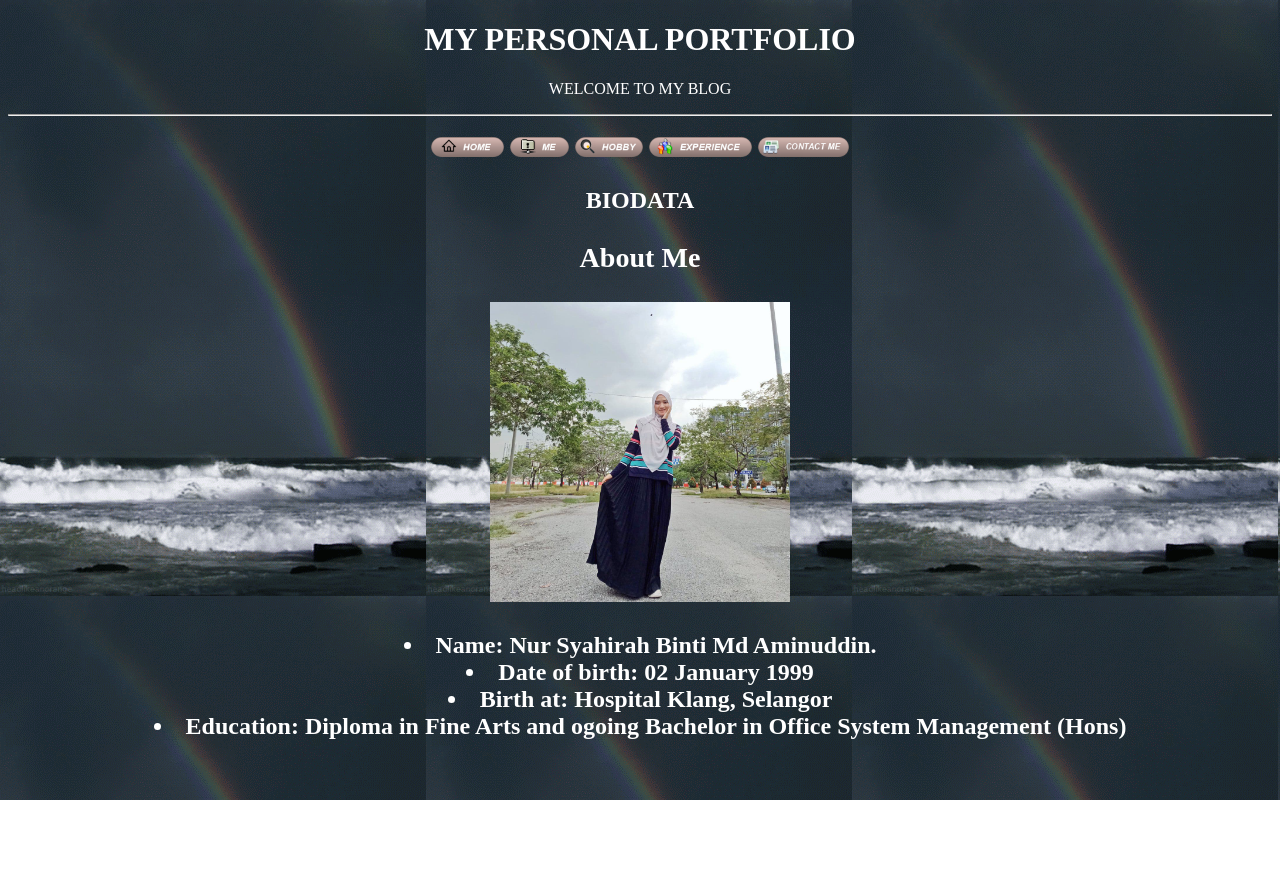
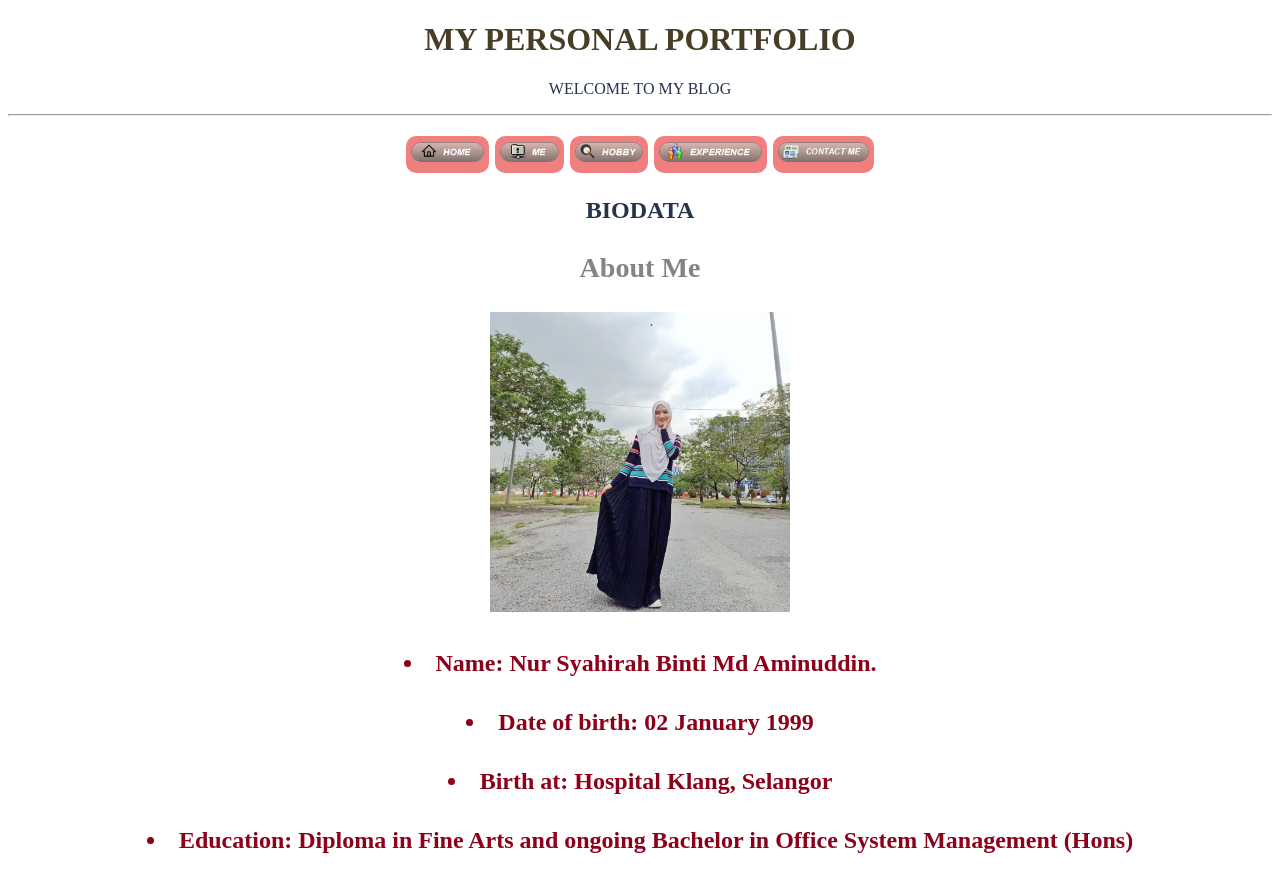
Before and after one commit to syahirahaminuddin/my.personal.portfolio, a plain HTML site: page me.html in a window 1280 px wide. Before the commit the page ends 800 px from the top, so only its background shows below. Drawn offline with Linux system fonts and the light colour scheme; a web font is replaced by a local one.

Commit message:
Update me.html

```diff
--- a/me.html
+++ b/me.html
@@ -1,11 +1,34 @@
 <!DOCTYPE html>
 <html>
-    <head>
+<head>
+<center><style>
+        a:link, a:visited
+    	    {
+    	        background-color: #F08080;
+    	        color:#778899;
+    	        padding: 5px;
+    	        text-align:center;
+    	        text-decoration: none;
+    	        display: inline-block;
+    	        border-radius: 10px;
+    	    }
+        a:hover, a:active
+            {
+                background-color: #FFC0CB;
+            }
+</style>
+</head>
         <title>My Personal Portfolio</title>
+            <link rel="stylesheet" type="text/css" href="style.css">
+            <link href="https://fonts.googleapis.com/css2?family=Caveat&display=swap" rel="stylesheet">
+            <link href="https://fonts.googleapis.com/css2?family=Caveat&family=Dancing+Script&family=Inconsolata:wght@300&display=swap" rel="stylesheet">
+            <link href="https://fonts.googleapis.com/css2?family=Caveat&family=Dancing+Script&family=Inconsolata:wght@300&family=Markazi+Text&display=swap" rel="stylesheet">
+
+
     </head>
-<body background="images/background.gif">
-<center><h1><font color="white">MY PERSONAL PORTFOLIO</h1></center>
-<center><p>WELCOME TO MY BLOG</p></center>
+    <body>
+<center><h1><font color="#493D26">MY PERSONAL PORTFOLIO</h1></center>
+<center><p><font color= "#26334A">WELCOME TO MY BLOG</p></center>
 
 <center><hr><h2><a href="home.html"><img src="images/home.png" height="20"></a>
 	<a href="me.html"><img src="images/me.png" height="20"></a>
@@ -15,16 +38,16 @@
 
 <center><p>BIODATA</p></center>
 
-<center><h3>About Me</h3></center>
+<center><h3><font color="#848482">About Me</h3></center>
 
 <center><img src="images/biodata.jpg" height="300" width="300"></center>
 
-<center><ul></center>
-	<center><li>Name: Nur Syahirah Binti Md Aminuddin.</li></center>
-	<center><li>Date of birth: 02 January 1999</li></center>
-	<center><li>Birth at: Hospital Klang, Selangor</li></center>
-	<center><li>Education: Diploma in Fine Arts and ogoing Bachelor in Office System Management (Hons)</li></center>
-<center></ul></center>
+<center><ul><h4></center>
+	<center><h4><font color="#8C001A"><li>Name: Nur Syahirah Binti Md Aminuddin.</li></h4></center>
+	<center><h4><font color="#8C001A"><li>Date of birth: 02 January 1999</li></h4></center>
+	<center><h4><font color="#8C001A"><li>Birth at: Hospital Klang, Selangor</li></h4></center>
+	<center><h4><font color="#8C001A"><li>Education: Diploma in Fine Arts and ongoing Bachelor in Office System Management (Hons)</li></h4></center>
+<center></ul></h4></center>
 
 </body>
 </html>
```
